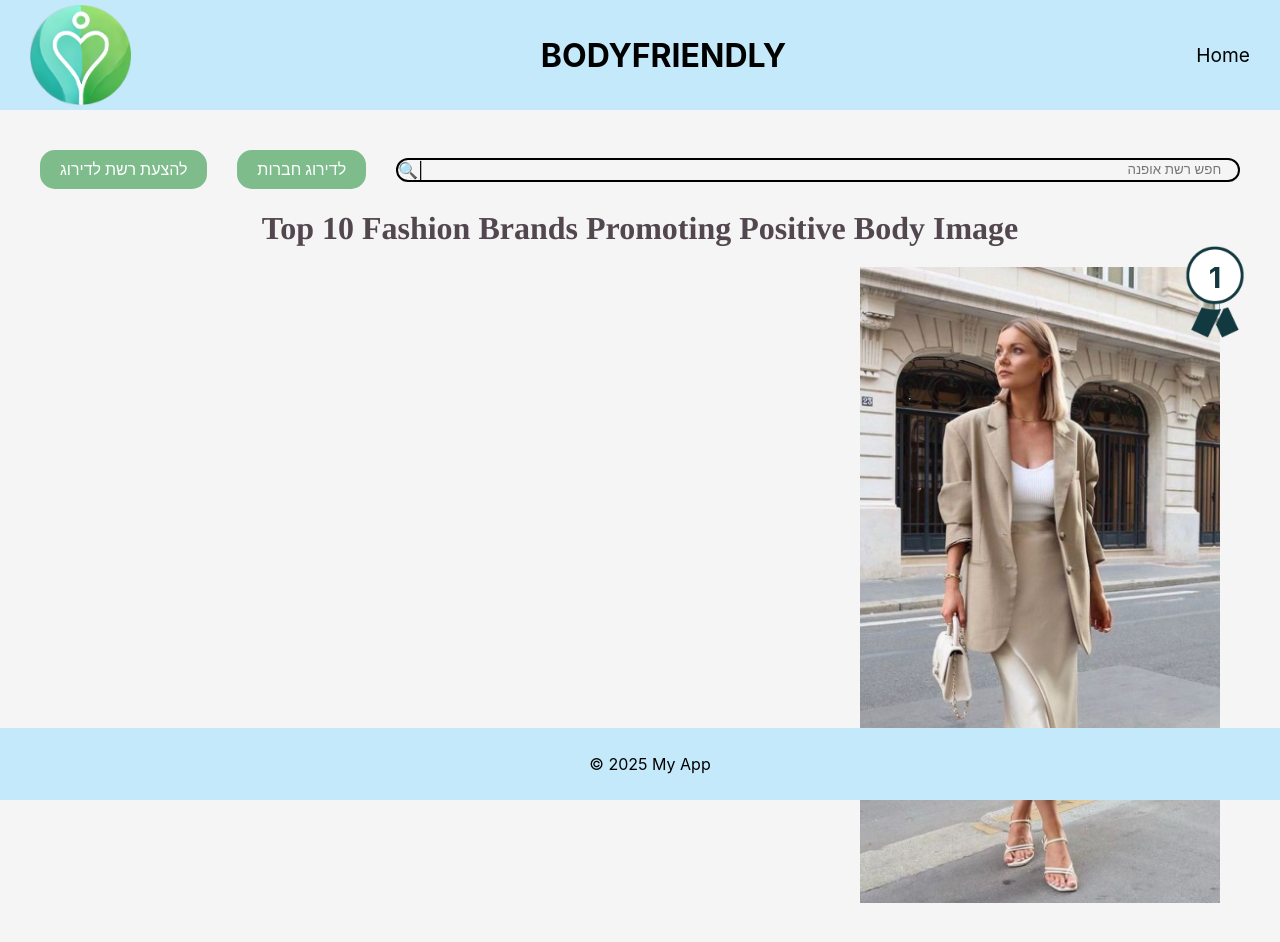
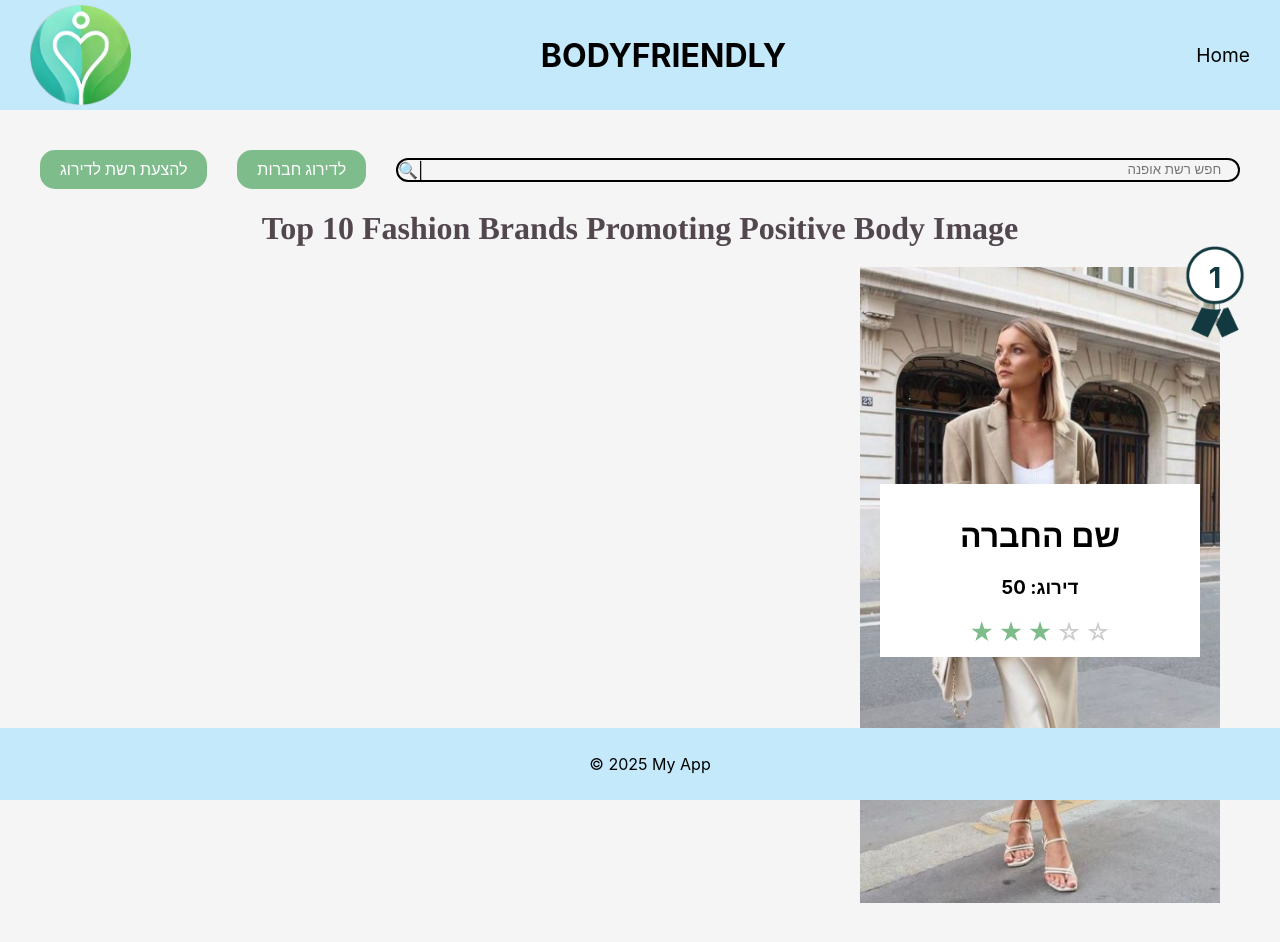
Before and after one commit to EladBet/BeSafeTeam6, a React (Vite) app in the folder client/: page / in a window 1280 px wide. Shown: the top 942 px of the page. Built offline with nearby package versions, Linux system fonts and the light colour scheme.

Commit message:
Details componnent

```diff
--- a/client/src/components/Brand/Brand.jsx
+++ b/client/src/components/Brand/Brand.jsx
@@ -2,6 +2,7 @@ import React from 'react';
 import styles from './Brand.module.css'
 import modelImage from '../../assets/model.jpeg';
 import ChampionNumber from '../ChampionNumber/ChampionNumber';
+import Details from '../Details/Details';
 
 const Brand = () => {
     return(
@@ -9,6 +10,7 @@ const Brand = () => {
             <div className={styles.modelContainer}>
                 <ChampionNumber number={1} />
                 <img src={modelImage} alt="model" className={styles.modelImage} />
+                <Details className={styles.details}/>
             </div>
         </div>
     )
--- /dev/null
+++ b/client/src/components/Details/Details.jsx
@@ -0,0 +1,26 @@
+import React from 'react';
+import styles from './Details.module.css'
+
+const Details = () => {
+    const totalStars = 5;
+    const rating = 3; // TODO: change it that this will be input
+
+    return(
+        <div className={styles.details}>
+            <h1>שם החברה</h1>
+            <h3>דירוג: 50</h3>
+            <div className={styles.stars}>
+                {[...Array(totalStars)].map((_, index) => (
+                    <span
+                        key={index}
+                        className={`${styles.star} ${index < rating ? styles.filled : styles.empty}`}
+                    >
+                        {index < rating ? '★' : '☆'}
+                    </span>
+                ))}
+            </div>
+        </div>
+    )
+};
+
+export default Details;
--- /dev/null
+++ b/client/src/components/Details/Details.module.css
@@ -0,0 +1,30 @@
+.details{
+    background-color: white;
+    width: 300px;
+    position: absolute;
+    bottom: 250px;
+    left: 50%;
+    transform: translateX(-50%);
+    z-index: 20;
+    padding: 10px;
+}
+
+stars {
+    display: flex;
+    justify-content: center;
+    align-items: center;
+    margin-top: 10px;
+  }
+
+  .star {
+    font-size: 24px;
+    margin: 0 2px;
+  }
+
+  .filled {
+    color: #7ebc8c;
+  }
+
+  .empty {
+    color: #ccc;
+  }
```
